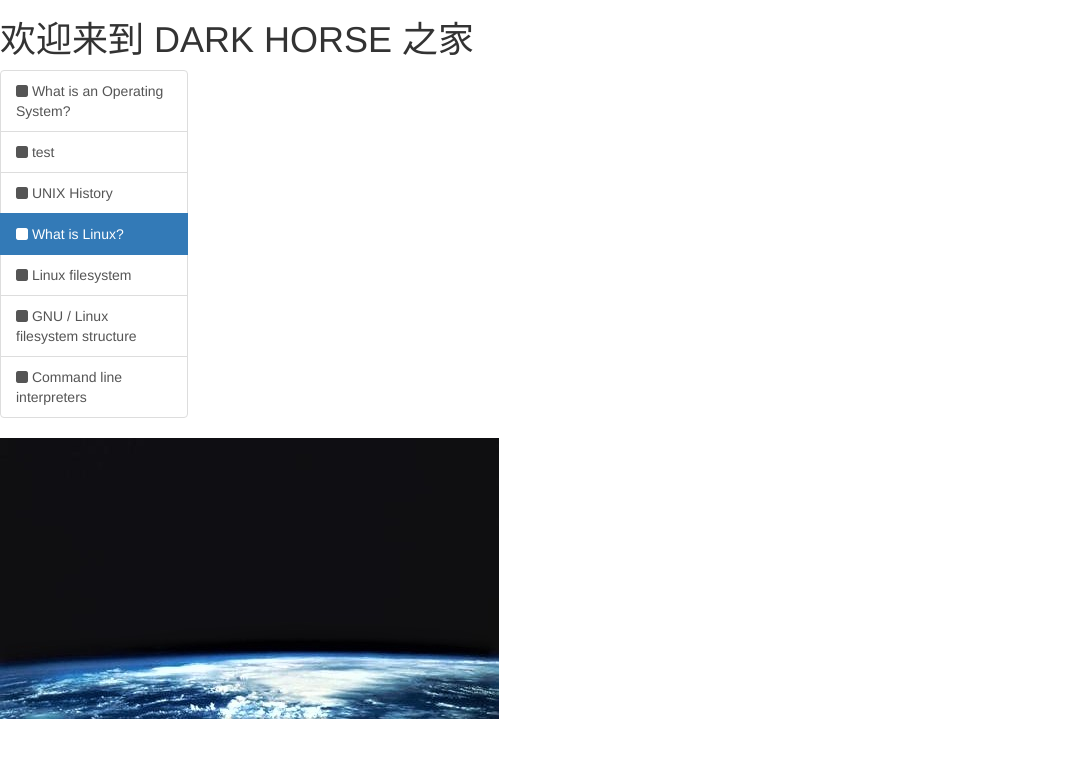
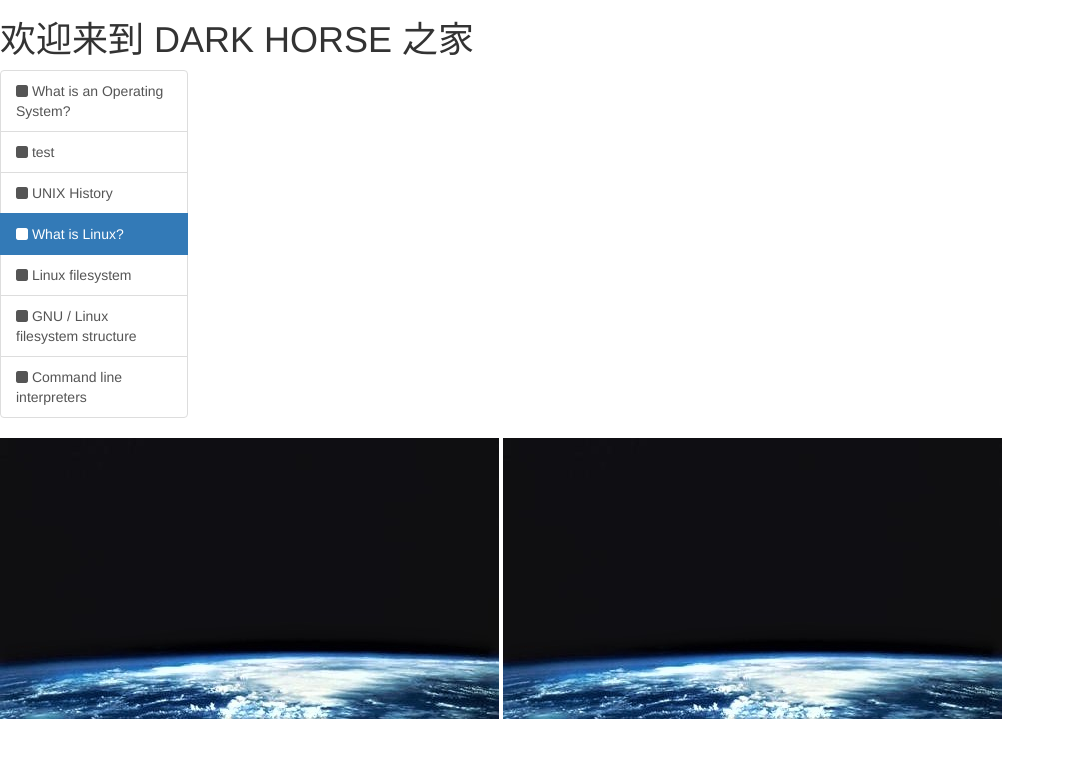
Before and after one commit to DARK-HORSE-FU/NoJS, a plain HTML site: page feeling/2021-6-19.html in a window 1280 px wide. Shown: the whole page, without its empty margins (0-1065 px from the left). Drawn offline with Linux system fonts and the light colour scheme; files that its build step writes are made by us from their sources.

Commit message:
Update 2021-6-19.html

```diff
--- a/feeling/2021-6-19.html
+++ b/feeling/2021-6-19.html
@@ -33,6 +33,7 @@
         </div>
 </div>
 <img src="https://dark-horse-fu.github.io/NoJS/img/bk.jpg" height="281" width="499"/>
+<img src= "https://raw.githubusercontent.com/DARK-HORSE-FU/NoJS/master2/img/bk.jpg">
 
 </body>
 </html>
```
